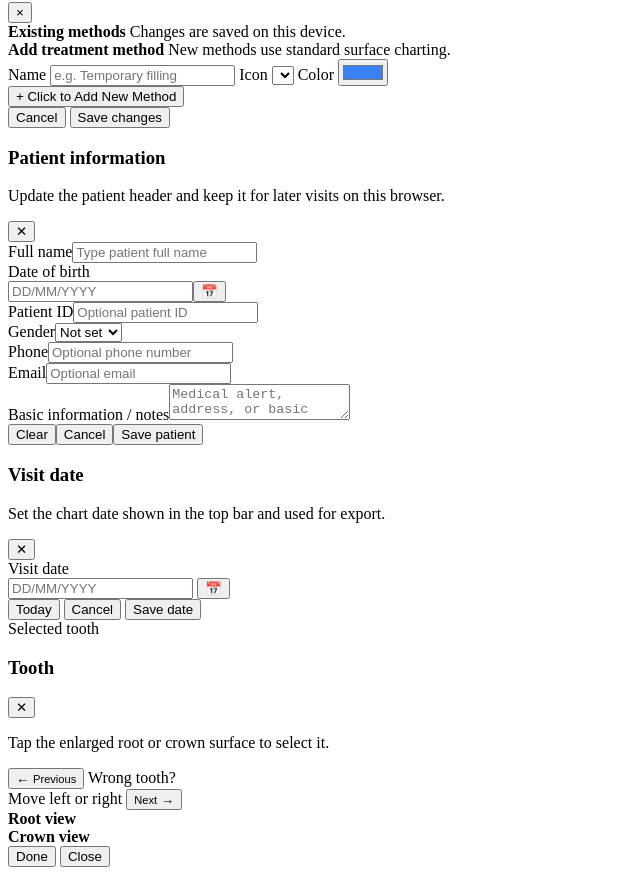
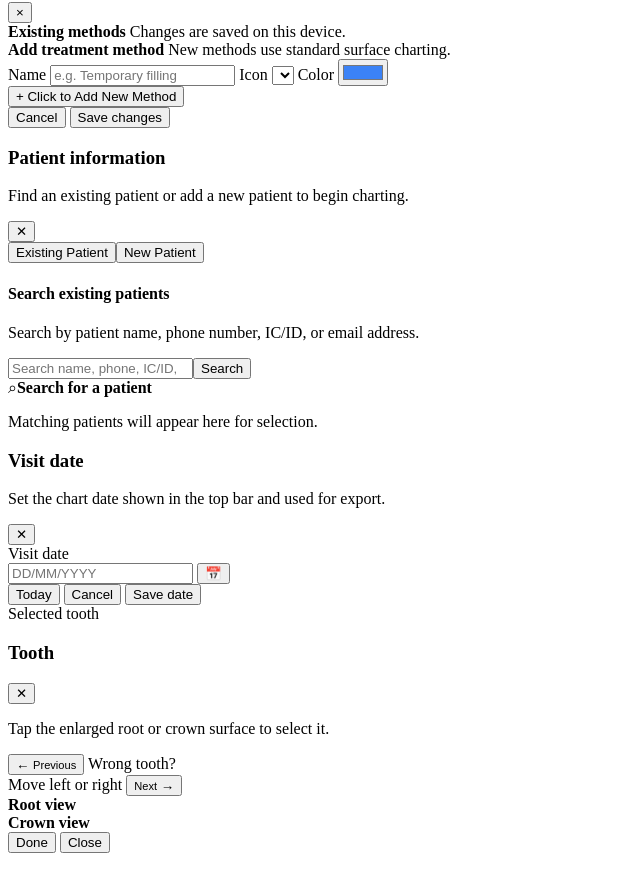
Before and after one commit to MrBurDeveloperTeam/dental-charting, a React (Vite) app: page / in a window 1280 px wide. Shown: the part 3050-3925 px from the top of the page, without its empty margins (0-640 px from the left). Built offline with nearby package versions, Linux system fonts and the light colour scheme.

Commit message:
add search patient field

```diff
--- a/css/dialogs.css
+++ b/css/dialogs.css
@@ -1,11 +1,28 @@
-.modal-backdrop{position:fixed;inset:0;background:rgba(15,23,42,.48);display:none;align-items:center;justify-content:center;padding:18px;z-index:100}
+.modal-backdrop{position:fixed;inset:0;background:rgba(15,23,42,.48);display:none;align-items:center;justify-content:center;padding:18px;z-index:100;overscroll-behavior: contain;}
 .modal-backdrop.show{display:flex}
-.modal{width:min(680px,100%);max-height:calc(100vh - 36px);overflow:auto;border-radius:8px;background:#fff;box-shadow:0 28px 70px rgba(15,23,42,.28);padding:18px}
+.modal{width:min(1500px, 100%);max-height:calc(100vh - 36px);overflow:auto;border-radius:8px;background:#fff;box-shadow:0 28px 70px rgba(15,23,42,.28);padding:18px}
+.patient-modal{width:min(1200px,100%);height:min(780px,calc(100vh - 36px));padding:24px;overflow:hidden;display:grid;grid-template-rows:auto auto minmax(0,1fr);overscroll-behavior: contain;}
 .modal-head{display:flex;align-items:flex-start;justify-content:space-between;gap:12px;margin-bottom:14px}
 .modal-head h3{margin:0;font-size:22px}
 .modal-head p{margin:6px 0 0;font-size:13px;color:var(--muted)}
 .icon-btn{appearance:none;border:1px solid var(--line);background:#fff;width:34px;height:34px;border-radius:12px;font:inherit;cursor:pointer}
+.patient-modal>.patient-form{min-width:0;min-height:0;overflow-y:auto;overflow-x:hidden;scrollbar-gutter:stable;padding-right:6px}
 .patient-form{display:grid;gap:12px}
+.patient-tabs{display:flex;gap:4px;margin-bottom:20px;padding:4px;border:1px solid var(--line);border-radius:8px;background:var(--panel-soft)}
+.patient-tab{flex:1;min-height:44px;padding:10px 16px;border:0;border-radius:6px;background:transparent;color:var(--muted);font:inherit;font-weight:800;cursor:pointer}
+.patient-tab.active{background:#fff;color:var(--ink);box-shadow:0 1px 4px rgba(15,23,42,.12)}
+.existing-patient-panel{display:grid;grid-template-rows:auto auto minmax(0,1fr);gap:18px;min-width:0;min-height:0;overflow-y:auto;overflow-x:hidden;scrollbar-gutter:stable;padding-right:6px}
+.existing-patient-panel[hidden],.patient-form[hidden]{display:none}
+.patient-search-copy h4{margin:0;font-size:18px;color:var(--ink)}
+.patient-search-copy p{margin:5px 0 0;color:var(--muted);font-size:13px}
+.patient-search-bar{display:grid;grid-template-columns:minmax(0,1fr) auto;gap:10px}
+.patient-search-bar input{width:100%;min-height:48px;padding:11px 14px;border:1px solid var(--line);border-radius:6px;background:#fff;color:var(--ink);font:inherit}
+.patient-search-bar input:focus{outline:2px solid rgba(11,142,161,.2);border-color:#0b8ea1}
+.patient-search-results{min-height:280px;border:1px dashed var(--line);border-radius:8px;background:var(--panel-soft);display:grid;place-items:center;padding:24px}
+.patient-search-empty{display:grid;justify-items:center;gap:7px;color:var(--muted);text-align:center}
+.patient-search-empty strong{color:var(--ink);font-size:15px}
+.patient-search-empty p{margin:0;font-size:12px}
+.patient-search-icon{width:48px;height:48px;border-radius:50%;display:grid;place-items:center;background:#fff;border:1px solid var(--line);color:#0b8ea1;font-size:28px}
 .patient-grid{display:grid;grid-template-columns:repeat(2,minmax(0,1fr));gap:12px}
 .patient-field{display:grid;gap:6px}
 .patient-field label{font-size:12px;font-weight:700;color:var(--ink)}
--- a/css/layout.css
+++ b/css/layout.css
@@ -21,6 +21,12 @@
   #treatment-grid{grid-template-columns:repeat(3,minmax(0,1fr))}
 }
 @media (max-width:600px){
+  .patient-modal{height:calc(100dvh - 20px);padding:16px}
+  .patient-tabs{margin-bottom:14px}
+  .patient-tab{padding:9px 8px;font-size:12px}
+  .patient-search-bar{grid-template-columns:1fr}
+  .patient-search-bar .btn{width:100%}
+  .existing-patient-panel{min-height:360px}
   .page{padding:8px}
   .chart-card,.sidebar{border-radius:8px}
   .topbar{align-items:center;flex-wrap:wrap;gap:10px;padding:10px}
--- a/public/js/app.js
+++ b/public/js/app.js
@@ -33,6 +33,7 @@ const STORAGE_PATIENT_KEY="dental-charting-2-patient";
 const STORAGE_VISIT_KEY="dental-charting-2-visit";
 const STORAGE_MODE_KEY="dental-charting-2-mode";
 const STORAGE_TREATMENTS_KEY="dental-charting-2-treatment-methods";
+const PATIENT_TEXT_FIELDS=["fullName","dob","patientId","idNumber","gender","taxNumber","phone","email","guardianName","guardianRelationship","address","emergencyContactName","emergencyContactPhone","allergies","medicalConditions","medications","source","preferredDentist","insurance","notes"];
 const BUILTIN_TREATMENT_IDS=new Set(Object.keys(TREATMENTS));
 const TREATMENT_ICON_OPTIONS=[{id:"filling",label:"Filling square"},{id:"circle",label:"Circle"},{id:"seal",label:"Sealant curve"},{id:"cross",label:"Cross"},{id:"bolt",label:"Fracture bolt"},{id:"canal",label:"Root canal"},{id:"crown",label:"Crown"},{id:"veneer",label:"Veneer"},{id:"implant",label:"Implant"}];
 loadTreatmentMethods();
@@ -146,7 +147,8 @@ function crownCutY(n){const t=toothType(n);if(t==="molar"||t==="wisdom")return 5
 function frontSurfaceEndY(n){const t=toothType(n),u=isUpper(n); if(t==="molar"||t==="wisdom") return u?68:68; if(t==="premolar") return u?60:61; if(t==="canine") return u?54:58; return u?68:58}
 function lighten(h,a=40){if(!h.startsWith("#"))return h;const r=parseInt(h.slice(1,3),16),g=parseInt(h.slice(3,5),16),b=parseInt(h.slice(5,7),16);return`rgb(${Math.min(255,r+a)}, ${Math.min(255,g+a)}, ${Math.min(255,b+a)})`}
 function darken(h,a=25){if(!h.startsWith("#"))return h;const r=parseInt(h.slice(1,3),16),g=parseInt(h.slice(3,5),16),b=parseInt(h.slice(5,7),16);return`rgb(${Math.max(0,r-a)}, ${Math.max(0,g-a)}, ${Math.max(0,b-a)})`}
-function loadPatient(){try{const raw=localStorage.getItem(STORAGE_PATIENT_KEY); if(!raw) return {fullName:"",dob:"",patientId:"",gender:"",phone:"",email:"",notes:""}; const parsed=JSON.parse(raw); return {fullName:parsed.fullName||"",dob:parsed.dob||"",patientId:parsed.patientId||"",gender:parsed.gender||"",phone:parsed.phone||"",email:parsed.email||"",notes:parsed.notes||""}}catch{return {fullName:"",dob:"",patientId:"",gender:"",phone:"",email:"",notes:""}}}
+function emptyPatient(){const value={emailIsGuardian:false}; PATIENT_TEXT_FIELDS.forEach(field=>value[field]=""); return value}
+function loadPatient(){try{const saved=JSON.parse(localStorage.getItem(STORAGE_PATIENT_KEY)||"null"); const value=emptyPatient(); if(!saved||typeof saved!=="object") return value; PATIENT_TEXT_FIELDS.forEach(field=>value[field]=saved[field]||""); value.emailIsGuardian=Boolean(saved.emailIsGuardian); return value}catch{return emptyPatient()}}
 function persistPatient(){localStorage.setItem(STORAGE_PATIENT_KEY,JSON.stringify(patient))}
 function loadVisit(){try{const raw=localStorage.getItem(STORAGE_VISIT_KEY); if(!raw) return {date:new Date().toISOString().slice(0,10)}; const parsed=JSON.parse(raw); return {date:parsed.date||new Date().toISOString().slice(0,10)}}catch{return {date:new Date().toISOString().slice(0,10)}}}
 function persistVisit(){localStorage.setItem(STORAGE_VISIT_KEY,JSON.stringify(visit))}
@@ -395,11 +397,11 @@ function selectDateValue(value,{close=true}={}){
   renderDatePopover();
   if(close) closeDatePopover();
 }
-function fillPatientForm(){els.patientForm.fullName.value=patient.fullName; els.patientForm.dob.value=patient.dob; syncDateField("dob"); els.patientForm.patientId.value=patient.patientId; els.patientForm.gender.value=patient.gender; els.patientForm.phone.value=patient.phone; els.patientForm.email.value=patient.email; els.patientForm.notes.value=patient.notes}
-function openPatientModal(){fillPatientForm(); els.patientModal.classList.add("show"); els.patientModal.setAttribute("aria-hidden","false"); setTimeout(()=>els.patientForm.fullName.focus(),0)}
-function closePatientModal(){closeDatePopover(); els.patientModal.classList.remove("show"); els.patientModal.setAttribute("aria-hidden","true")}
+function fillPatientForm(){PATIENT_TEXT_FIELDS.forEach(field=>{const input=els.patientForm.elements.namedItem(field); if(input) input.value=patient[field]||""}); const guardianInput=els.patientForm.elements.namedItem("emailIsGuardian"); if(guardianInput) guardianInput.checked=Boolean(patient.emailIsGuardian); syncDateField("dob")}
+function openPatientModal(){fillPatientForm(); els.patientModal.classList.add("show"); els.patientModal.setAttribute("aria-hidden","false"); document.body.style.overflow="hidden"; setTimeout(()=>els.patientForm.fullName.focus(),0)}
+function closePatientModal(){closeDatePopover(); els.patientModal.classList.remove("show"); els.patientModal.setAttribute("aria-hidden","true");document.body.style.overflow = "";}
 function clearPatientForm(){els.patientForm.reset(); els.patientForm.gender.value=""; syncDateField("dob")}
-function savePatientFromForm(e){e.preventDefault(); if(!commitDateField("dob",{emptyOk:true})){els.patientDobText.focus(); return} patient.fullName=els.patientForm.fullName.value.trim(); patient.dob=els.patientForm.dob.value; patient.patientId=els.patientForm.patientId.value.trim(); patient.gender=els.patientForm.gender.value; patient.phone=els.patientForm.phone.value.trim(); patient.email=els.patientForm.email.value.trim(); patient.notes=els.patientForm.notes.value.trim(); persistPatient(); renderPatientHeader(); closePatientModal()}
+function savePatientFromForm(e){e.preventDefault(); if(!commitDateField("dob",{emptyOk:true})){els.patientDobText.focus(); return} PATIENT_TEXT_FIELDS.forEach(field=>{const input=els.patientForm.elements.namedItem(field); if(input) patient[field]=input.value.trim()}); const guardianInput=els.patientForm.elements.namedItem("emailIsGuardian"); patient.emailIsGuardian=Boolean(guardianInput&&guardianInput.checked); patient.email=patient.email.toLowerCase(); persistPatient(); renderPatientHeader(); closePatientModal()}
 function fillDateForm(){els.dateForm.visitDate.value=visit.date; syncDateField("visit")}
 function openDateModal(){fillDateForm(); els.dateModal.classList.add("show"); els.dateModal.setAttribute("aria-hidden","false"); setTimeout(()=>els.visitDateTrigger.focus(),0)}
 function closeDateModal(){closeDatePopover(); els.dateModal.classList.remove("show"); els.dateModal.setAttribute("aria-hidden","true")}
--- a/public/js/supabaseSync.js
+++ b/public/js/supabaseSync.js
@@ -68,9 +68,23 @@
       patient: {
         fullName: patient.fullName || "",
         dob: patient.dob || "",
+        idNumber: patient.idNumber || "",
         gender: patient.gender || "",
+        taxNumber: patient.taxNumber || "",
         phone: patient.phone || "",
         email: patient.email || "",
+        emailIsGuardian: Boolean(patient.emailIsGuardian),
+        guardianName: patient.guardianName || "",
+        guardianRelationship: patient.guardianRelationship || "",
+        address: patient.address || "",
+        emergencyContactName: patient.emergencyContactName || "",
+        emergencyContactPhone: patient.emergencyContactPhone || "",
+        allergies: patient.allergies || "",
+        medicalConditions: patient.medicalConditions || "",
+        medications: patient.medications || "",
+        source: patient.source || "",
+        preferredDentist: patient.preferredDentist || "",
+        insurance: patient.insurance || "",
         notes: patient.notes || "",
       },
       visit_date: (visit && visit.date) || new Date().toISOString().slice(0, 10),
--- a/src/components/patient/PatientModal.tsx
+++ b/src/components/patient/PatientModal.tsx
@@ -1,3 +1,5 @@
+import { useState } from "react";
+
 /**
  * Patient modal markup extracted from index.html.
  *
@@ -6,22 +8,47 @@
  * behavior. Keeping those IDs stable prevents any functional change.
  */
 export function PatientModal() {
+  const [activeTab, setActiveTab] = useState<"existing" | "new">("existing");
+
   return (
     <div className="modal-backdrop" id="patient-modal" aria-hidden="true">
-      <div className="modal" role="dialog" aria-modal="true" aria-labelledby="patient-modal-title">
+      <div className="modal patient-modal" role="dialog" aria-modal="true" aria-labelledby="patient-modal-title">
         <div className="modal-head">
           <div>
             <h3 id="patient-modal-title">Patient information</h3>
-            <p>Update the patient header and keep it for later visits on this browser.</p>
+            <p>Find an existing patient or add a new patient to begin charting.</p>
           </div>
           <button className="icon-btn" type="button" id="patient-close-btn" aria-label="Close">✕</button>
         </div>
 
-        <form className="patient-form" id="patient-form">
+        <div className="patient-tabs" role="tablist" aria-label="Patient options">
+          <button className={`patient-tab ${activeTab === "existing" ? "active" : ""}`} type="button" role="tab" aria-selected={activeTab === "existing"} aria-controls="existing-patient-panel" onClick={() => setActiveTab("existing")}>Existing Patient</button>
+          <button className={`patient-tab ${activeTab === "new" ? "active" : ""}`} type="button" role="tab" aria-selected={activeTab === "new"} aria-controls="patient-form" onClick={() => setActiveTab("new")}>New Patient</button>
+        </div>
+
+        <section className="existing-patient-panel" id="existing-patient-panel" role="tabpanel" hidden={activeTab !== "existing"}>
+          <div className="patient-search-copy">
+            <h4>Search existing patients</h4>
+            <p>Search by patient name, phone number, IC/ID, or email address.</p>
+          </div>
+          <div className="patient-search-bar">
+            <input id="patient-search-input" type="search" placeholder="Search name, phone, IC/ID, or email" aria-label="Search existing patients" />
+            <button className="btn primary" id="patient-search-btn" type="button">Search</button>
+          </div>
+          <div className="patient-search-results" id="patient-search-results" aria-live="polite">
+            <div className="patient-search-empty">
+              <span className="patient-search-icon" aria-hidden="true">⌕</span>
+              <strong>Search for a patient</strong>
+              <p>Matching patients will appear here for selection.</p>
+            </div>
+          </div>
+        </section>
+
+        <form className="patient-form" id="patient-form" role="tabpanel" hidden={activeTab !== "new"}>
           <div className="patient-grid">
             <div className="patient-field full">
               <label htmlFor="patient-full-name">Full name</label>
-              <input id="patient-full-name" name="fullName" type="text" placeholder="Type patient full name" />
+              <input id="patient-full-name" name="fullName" type="text" placeholder="Type patient full name" required />
             </div>
 
             <div className="patient-field">
@@ -33,24 +60,32 @@ export function PatientModal() {
               </div>
             </div>
 
+            {/* Internal database ID: populated automatically when patient records are connected. */}
+            <input id="patient-id" name="patientId" type="hidden" />
+
             <div className="patient-field">
-              <label htmlFor="patient-id">Patient ID</label>
-              <input id="patient-id" name="patientId" type="text" placeholder="Optional patient ID" />
+              <label htmlFor="patient-id-number">IC/ID</label>
+              <input id="patient-id-number" name="idNumber" type="text" placeholder="Identity card / ID number" />
             </div>
 
             <div className="patient-field">
               <label htmlFor="patient-gender">Gender</label>
               <select id="patient-gender" name="gender" defaultValue="">
-                <option value="">Not set</option>
-                <option value="Female">Female</option>
-                <option value="Male">Male</option>
-                <option value="Other">Other</option>
+                <option value="">Select</option>
+                <option value="male">Male</option>
+                <option value="female">Female</option>
+                <option value="other">Other</option>
               </select>
             </div>
 
             <div className="patient-field">
+              <label htmlFor="patient-tax-number">Tax Number</label>
+              <input id="patient-tax-number" name="taxNumber" type="text" placeholder="Optional tax number" />
+            </div>
+
+            <div className="patient-field">
               <label htmlFor="patient-phone">Phone</label>
-              <input id="patient-phone" name="phone" type="text" placeholder="Optional phone number" />
+              <input id="patient-phone" name="phone" type="tel" placeholder="Phone number" required />
             </div>
 
             <div className="patient-field">
@@ -59,8 +94,85 @@ export function PatientModal() {
             </div>
 
             <div className="patient-field full">
-              <label htmlFor="patient-notes">Basic information / notes</label>
-              <textarea id="patient-notes" name="notes" placeholder="Medical alert, address, or basic information" />
+              <label>
+                <input id="patient-email-is-guardian" name="emailIsGuardian" type="checkbox" />
+                {' '}This email belongs to the patient's parent or legal guardian
+              </label>
+            </div>
+
+            <div className="patient-field">
+              <label htmlFor="patient-guardian-name">Parent / Guardian Name</label>
+              <input id="patient-guardian-name" name="guardianName" type="text" placeholder="Enter full name" />
+            </div>
+
+            <div className="patient-field">
+              <label htmlFor="patient-guardian-relationship">Relationship to Patient</label>
+              <select id="patient-guardian-relationship" name="guardianRelationship" defaultValue="">
+                <option value="">Select</option>
+                <option value="parent">Parent</option>
+                <option value="legal-guardian">Legal guardian</option>
+                <option value="other-responsible-adult">Other responsible adult</option>
+              </select>
+            </div>
+
+            <div className="patient-field full">
+              <label htmlFor="patient-address">Address</label>
+              <input id="patient-address" name="address" type="text" placeholder="Patient address" />
+            </div>
+
+            <div className="patient-field">
+              <label htmlFor="patient-emergency-name">Emergency Contact Name</label>
+              <input id="patient-emergency-name" name="emergencyContactName" type="text" />
+            </div>
+
+            <div className="patient-field">
+              <label htmlFor="patient-emergency-phone">Emergency Contact Phone</label>
+              <input id="patient-emergency-phone" name="emergencyContactPhone" type="tel" />
+            </div>
+
+            <div className="patient-field full">
+              <label htmlFor="patient-allergies">Allergies</label>
+              <textarea id="patient-allergies" name="allergies" />
+            </div>
+
+            <div className="patient-field full">
+              <label htmlFor="patient-medical-conditions">Medical Conditions</label>
+              <textarea id="patient-medical-conditions" name="medicalConditions" />
+            </div>
+
+            <div className="patient-field full">
+              <label htmlFor="patient-medications">Medications</label>
+              <textarea id="patient-medications" name="medications" />
+            </div>
+
+            <div className="patient-field">
+              <label htmlFor="patient-source">Source</label>
+              <select id="patient-source" name="source" defaultValue="">
+                <option value="">Select</option>
+                <option value="walk-in">Walk-in</option>
+                <option value="call">Call</option>
+                <option value="social-media">Social Media</option>
+                <option value="referral">Referral</option>
+                <option value="phone">Phone</option>
+                <option value="google">Google</option>
+                <option value="website">Website</option>
+                <option value="other">Other</option>
+              </select>
+            </div>
+
+            <div className="patient-field">
+              <label htmlFor="patient-preferred-dentist">Preferred Dentist</label>
+              <input id="patient-preferred-dentist" name="preferredDentist" type="text" placeholder="No preference" />
+            </div>
+
+            <div className="patient-field">
+              <label htmlFor="patient-insurance">Insurance</label>
+              <input id="patient-insurance" name="insurance" type="text" />
+            </div>
+
+            <div className="patient-field">
+              <label htmlFor="patient-notes">Notes</label>
+              <textarea id="patient-notes" name="notes" />
             </div>
           </div>
 
```
Also changed, not shown: src/state/chartState.ts (+6 -2 lines), src/types/index.ts (+14 -0 lines).
